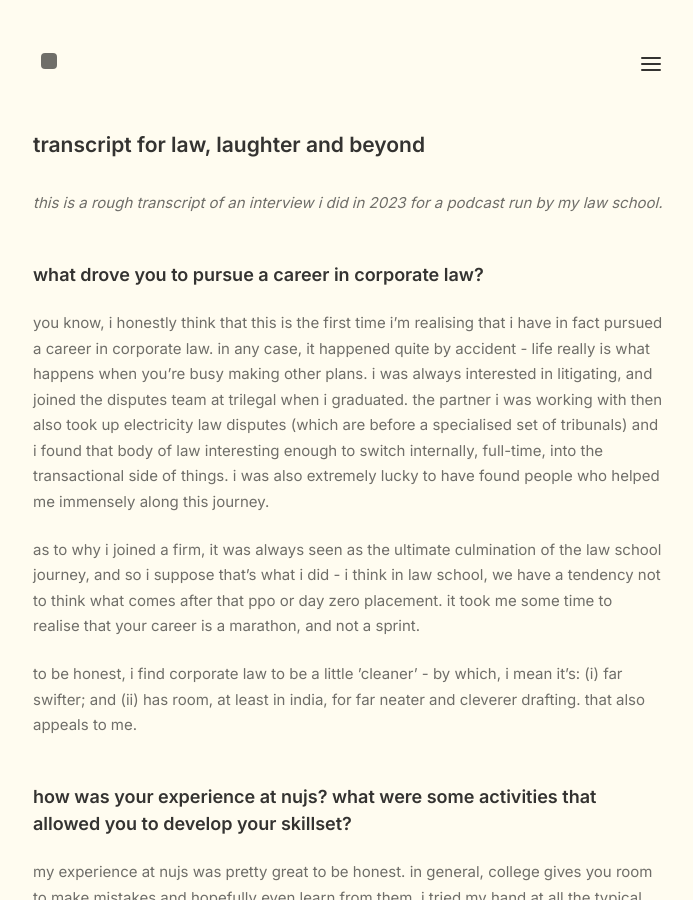
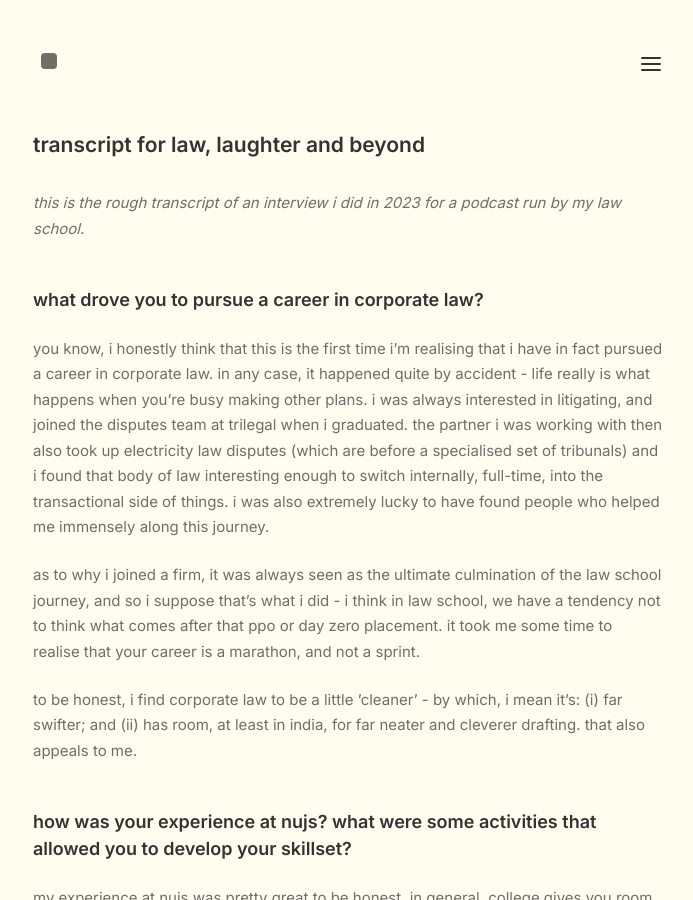
Before and after one commit to chhotavakeel/updatedsite, a Jekyll site: the page built from _notes/Public/transcript-for-law-laughter-and-beyond.md, in a window 1280 px wide and 900 px high. Shown: the whole window, without its empty margins (292-985 px from the left). Built offline with Jekyll 4.4.1, drawn with Linux system fonts in a browser that asks for light colours; some of the changed text lies outside the part shown.

Commit message:
Update transcript-for-law-laughter-and-beyond.md

```diff
--- a/_notes/Public/transcript-for-law-laughter-and-beyond.md
+++ b/_notes/Public/transcript-for-law-laughter-and-beyond.md
@@ -2,12 +2,12 @@
 feed: show
 title: transcript for law, laughter and beyond
 date: 19-11-2023
-date modified: 23-10-2025
+date modified: 24-10-2025
 tags:
   - interviews
   - advice
 ---
-_this is a rough transcript of an interview i did in 2023 for a podcast run by my law school._
+_this is the rough transcript of an interview i did in 2023 for a podcast run by my law school._
 
 ## what drove you to pursue a career in corporate law?
 
```
Also changed, not shown: other parts of _notes/Public/transcript-for-law-laughter-and-beyond.md (+2 -2 lines).
